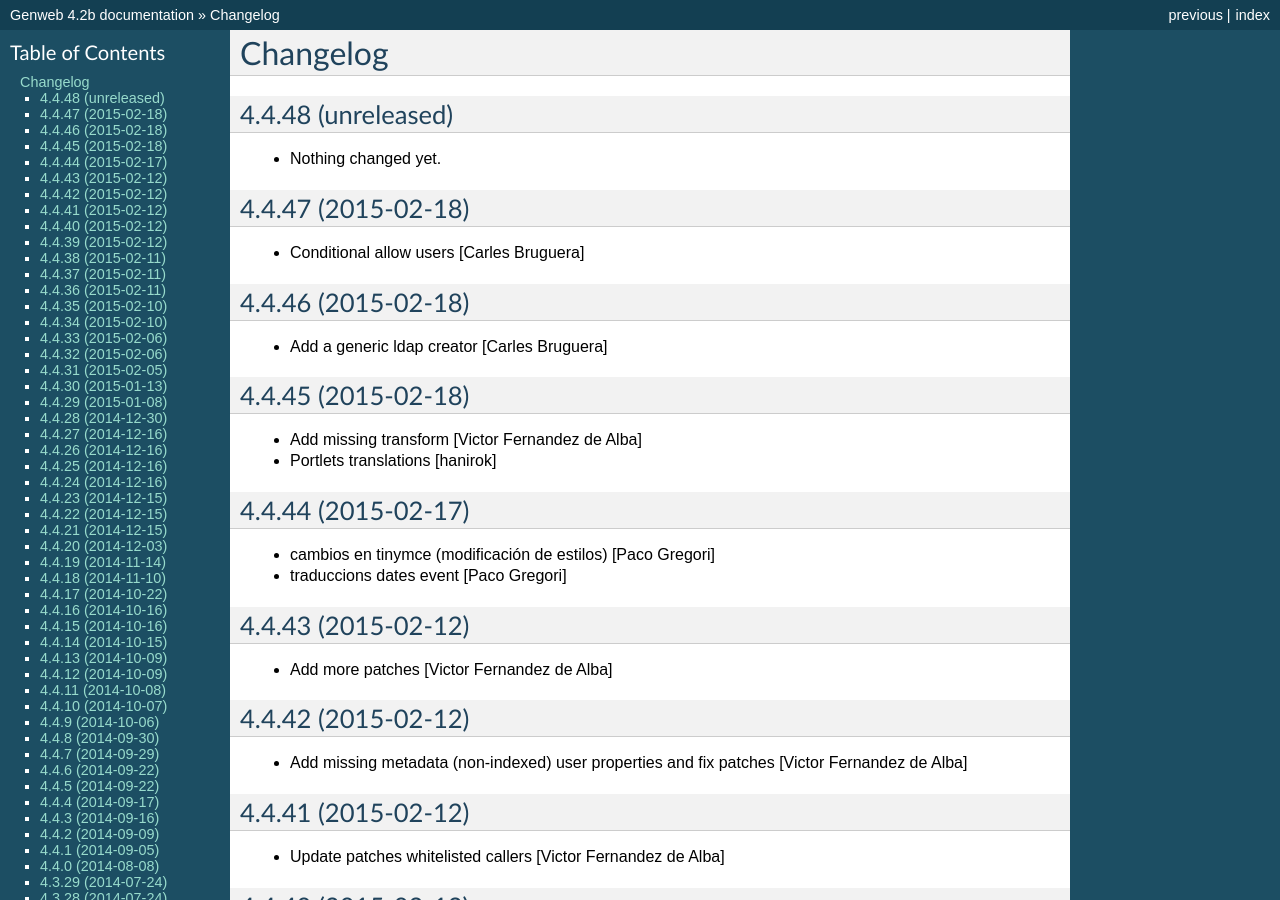
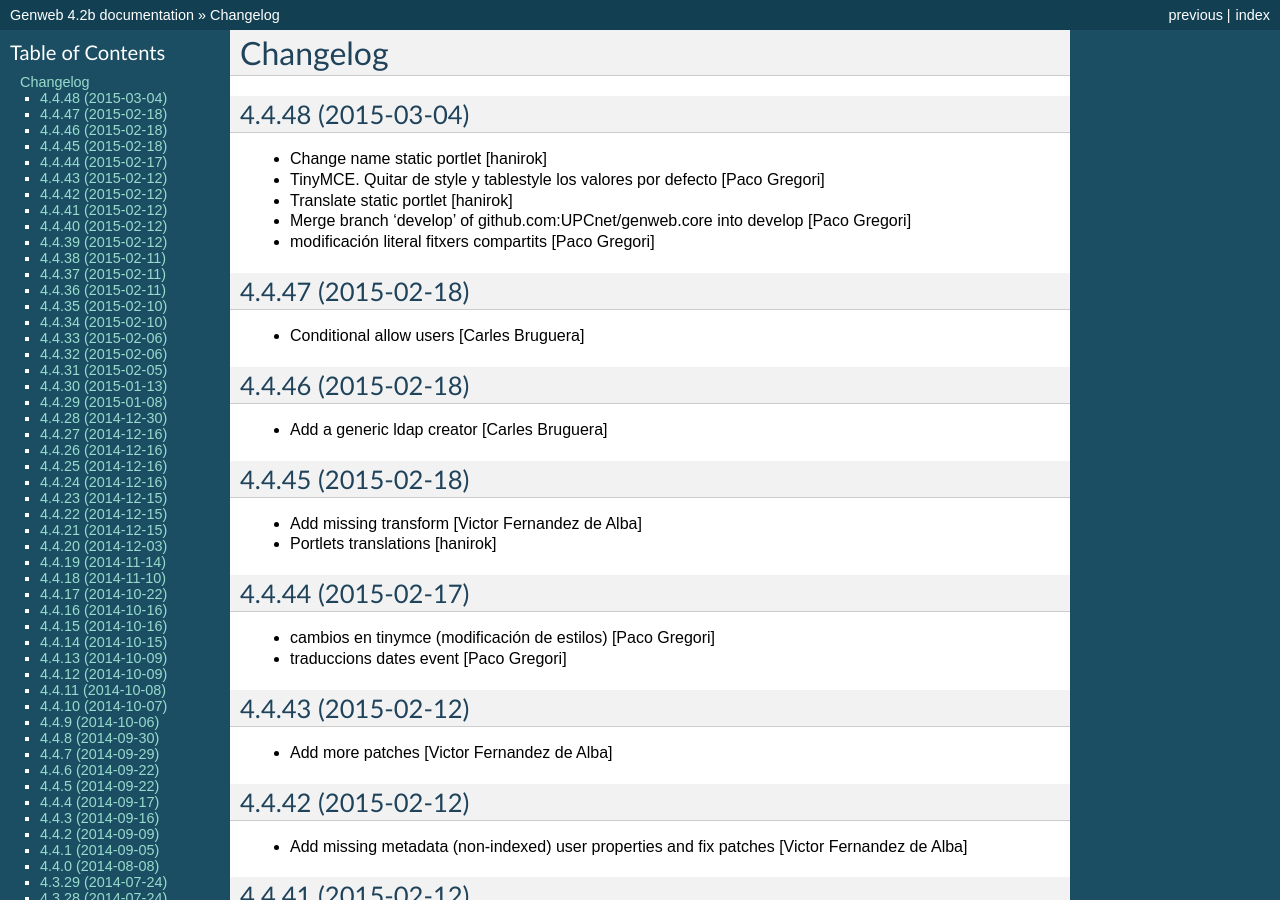
Before and after one commit to UPCnet/genweb.core, a Sphinx documentation site: the page built from docs/HISTORY.rst, in a window 1280 px wide and 900 px high. Built offline with Sphinx 7.4.7, drawn with Linux system fonts in a browser that asks for light colours.

Commit message:
Preparing release 4.4.48

```diff
--- a/docs/HISTORY.rst
+++ b/docs/HISTORY.rst
@@ -1,11 +1,14 @@
 Changelog
 =========
 
-4.4.48 (unreleased)
+4.4.48 (2015-03-04)
 -------------------
 
-- Nothing changed yet.
-
+* Change name static portlet [hanirok]
+* TinyMCE. Quitar de style y tablestyle los valores por defecto [Paco Gregori]
+* Translate static portlet [hanirok]
+* Merge branch 'develop' of github.com:UPCnet/genweb.core into develop [Paco Gregori]
+* modificación literal fitxers compartits [Paco Gregori]
 
 4.4.47 (2015-02-18)
 -------------------
--- a/setup.py
+++ b/setup.py
@@ -1,7 +1,7 @@
 from setuptools import setup, find_packages
 import os
 
-version = '4.4.48.dev0'
+version = '4.4.48'
 
 README = open("README.rst").read()
 HISTORY = open(os.path.join("docs", "HISTORY.rst")).read()
```
